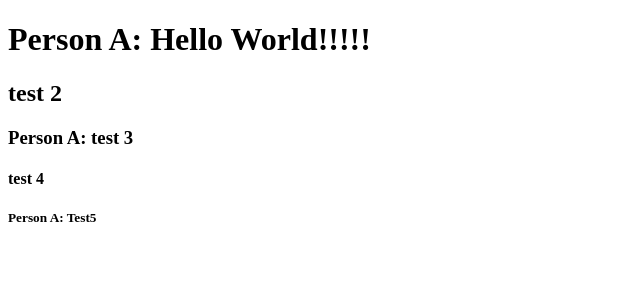
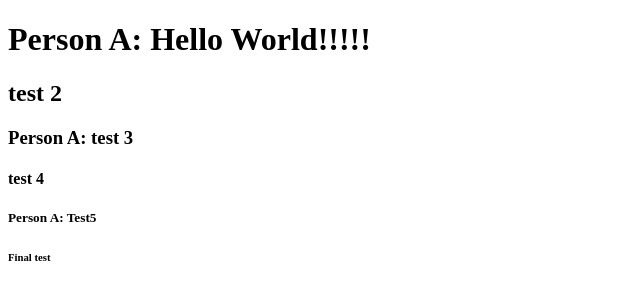
Before and after one commit to ahmadyadgari/donut, a plain HTML site: page index.html in a window 1280 px wide. Shown: the full height of the page, 0-640 px from the left. Drawn offline with Linux system fonts and the light colour scheme.

Commit message:
final test

```diff
--- a/index.html
+++ b/index.html
@@ -15,6 +15,7 @@
 <h3>Person A: test 3</h3>
 <h4>test 4</h4>
 <h5>Person A: Test5</h5>
+<h6>Final test</h6>
 
 </body>
 </html>
```
